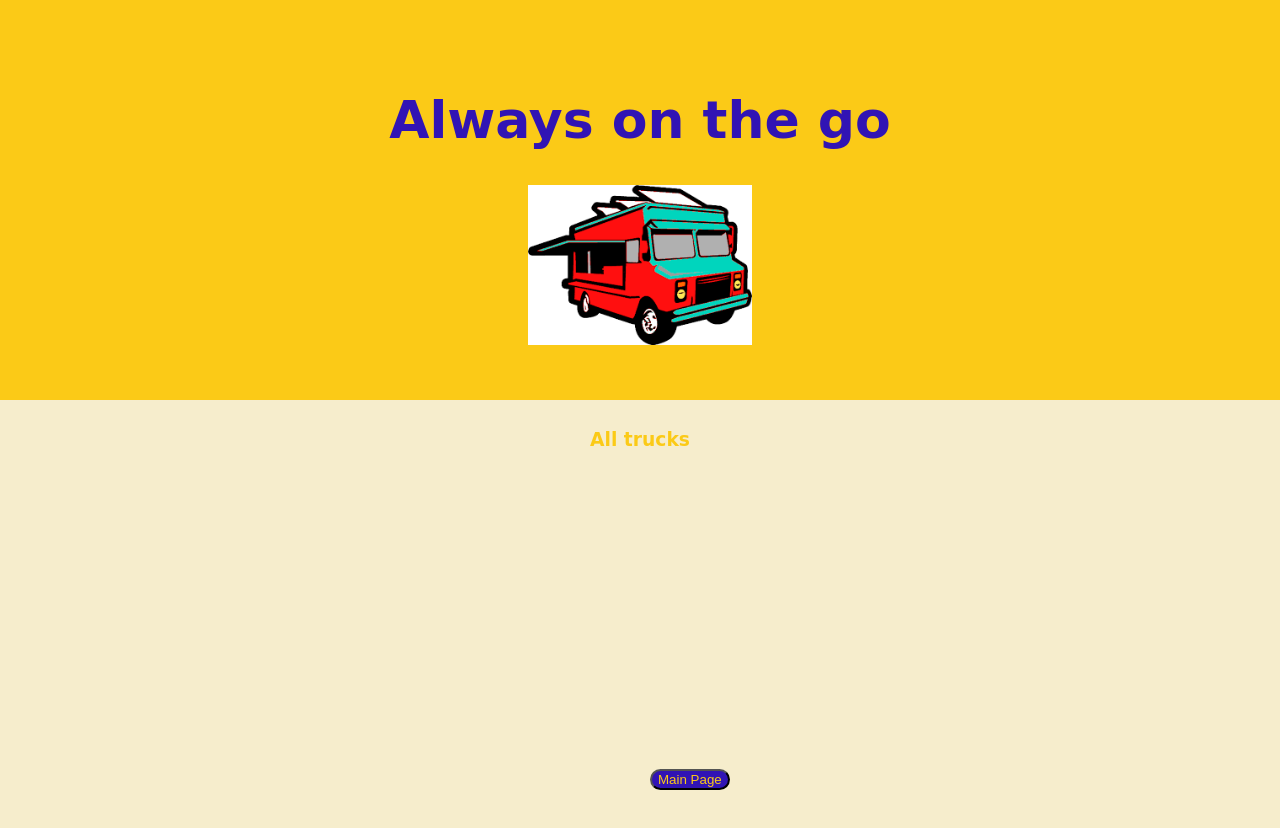
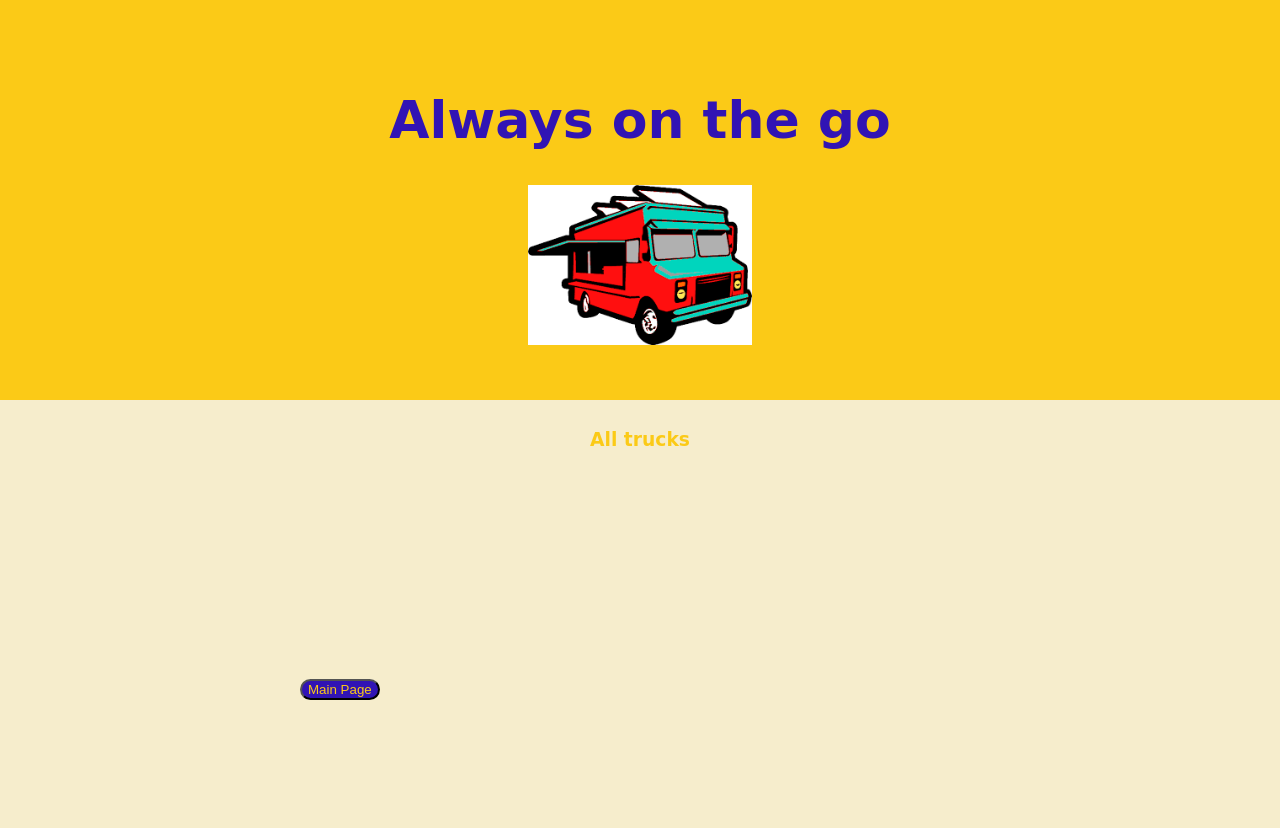
Before and after one commit to LmLutec/OntheGo-frontend, a React (Create React App) app: page /results in a window 1280 px wide. Shown: the top 828 px of the page. Built offline with nearby package versions, Linux system fonts and the light colour scheme.

Commit message:
edit css

```diff
--- a/src/App.css
+++ b/src/App.css
@@ -91,8 +91,8 @@ input[type=submit] {
    position: absolute;
   /*top: -100px; */
   /* position: fixed; */
-  /* left: 690px; */
-  bottom: 10px;
+  left: 300px;
+  bottom: 100px;
 }
 
 input {
```
